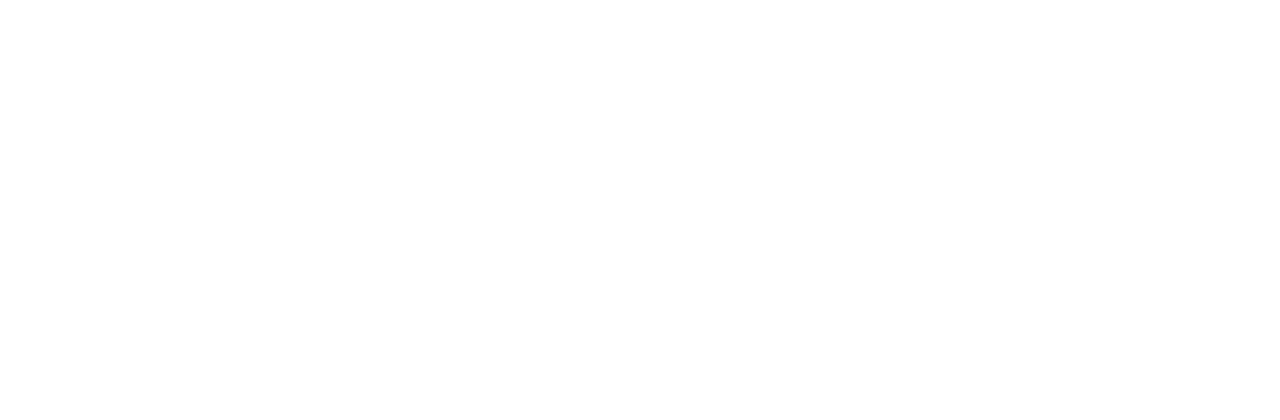
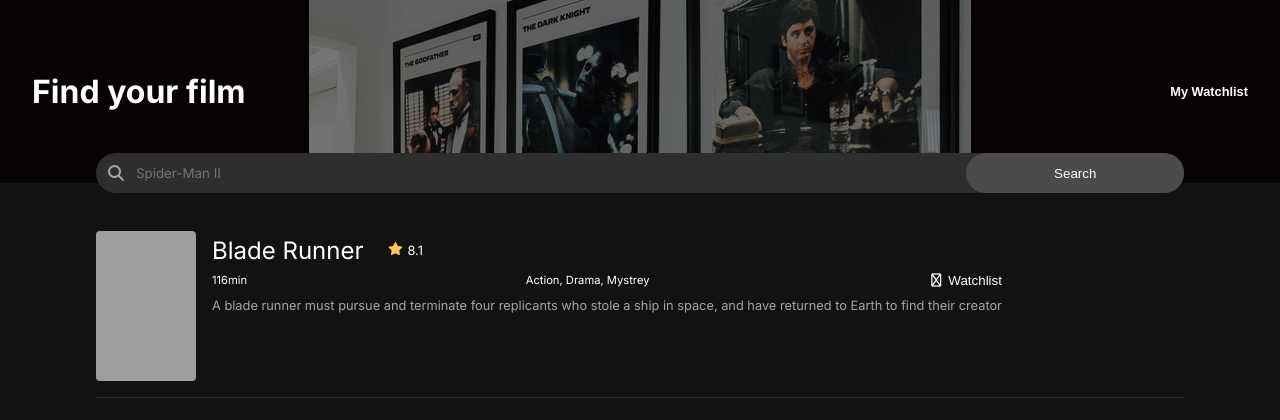
Before and after one commit to SunhakLov/Web-Practice, a plain HTML site: page Movie Searching App/index.html in a window 1280 px wide. Drawn offline with Linux system fonts and the light colour scheme; grey boxes are pictures that could not be loaded.

Commit message:
80% done with the UI for the app

```diff
--- a/Movie Searching App/index.html
+++ b/Movie Searching App/index.html
@@ -5,10 +5,61 @@
     <meta charset="UTF-8">
     <meta name="viewport" content="width=device-width, initial-scale=1.0">
     <title>Movie Searching App</title>
+    <link rel="stylesheet" href="style.css">
+    <link rel="stylesheet" href="https://cdnjs.cloudflare.com/ajax/libs/font-awesome/7.0.0/css/all.min.css"
+        integrity="sha512-DxV+EoADOkOygM4IR9yXP8Sb2qwgidEmeqAEmDKIOfPRQZOWbXCzLC6vjbZyy0vPisbH2SyW27+ddLVCN+OMzQ=="
+        crossorigin="anonymous" referrerpolicy="no-referrer" />
 </head>
 
 <body>
+    <div class="container">
+        <nav>
+            <div class="nav-top">
+                <h1>Find your film</h1>
+                <button>My Watchlist</button>
+            </div>
+            <div class="nav-search">
+                <div class="dark-filter"></div>
+                <form action="">
+                    <div class="search-bar">
+                        <i class="fa-solid fa-magnifying-glass"></i>
+                        <input type="search" name="" id="" placeholder="Spider-Man II">
+                    </div>
+                    <button>Search</button>
+                </form>
+            </div>
+        </nav>
+        <main class="movie-dashboard">
+            <div class="movie-card">
+                <img src="df0b6ef9ddbc674841896e9c23ceb7df02ff2d85.png" alt="">
+                <div class="movie-info">
+                    <div class="title-row flex">
+                        <p class="movie-title">Blade Runner</p>
+                        <div class="rating-row">
+                            <i class="fa-solid fa-star"></i>
+                            <p class="rating">8.1</p>
+                        </div>
+                    </div>
+                    <div class="meta-row flex">
+                        <p><span class="movie-lenght">116</span>min</p>
+                        <p class="movie-type">Action, Drama, Mystrey</p>
+                        <button class="watchlist">
+                            <i class="fa-regular fa-circle-plus"></i>
+                            <span>Watchlist</span>
+                        </button>
+                    </div>
+                    <div class="description-div">
+                        <p class="description">A blade runner must pursue and terminate four replicants who stole a ship
+                            in
+                            space, and have
+                            returned to Earth to find their creator</p>
+                    </div>
 
+                </div>
+            </div>
+
+        </main>
+    </div>
 </body>
 
 </html>
--- a/Movie Searching App/style.css
+++ b/Movie Searching App/style.css
@@ -0,0 +1,197 @@
+/* 440 956 */
+@import url(https://fonts.googleapis.com/css?family=Inter:100,200,300,regular,500,600,700,800,900,100italic,200italic,300italic,italic,500italic,600italic,700italic,800italic,900italic);
+
+*,
+*::after,
+*::before {
+    margin: 0;
+    padding: 0;
+    box-sizing: border-box;
+}
+
+body {
+    font-family: "Inter";
+    height: 100vh;
+    display: flex;
+    align-items: center;
+    justify-content: center;
+    color: white;
+    background-color: #121212;
+}
+
+.container {
+    width: 100%;
+    overflow: scroll;
+    height: 100%;
+    background-color: #121212;
+}
+
+
+nav {
+    background: url(dafefd9440637dd9b0240098474b6d8dd9487d8c\ \(1\).png);
+    background-repeat: no-repeat;
+    background-position: center;
+
+    background-color: rgba(16, 5, 5, 0.85);
+    background-blend-mode: lighten;
+
+    padding: 4.5em 2em;
+    position: relative;
+    z-index: 1;
+}
+
+nav::before {
+    position: absolute;
+    content: "";
+    width: 100%;
+    height: 100%;
+    background-color: black;
+    top: 0;
+    left: 0;
+    opacity: 0.5;
+    z-index: -1;
+}
+
+
+.nav-top {
+    display: flex;
+    justify-content: space-between;
+    align-items: center;
+}
+
+.nav-top h1 {
+    font-size: 2rem;
+    font-weight: 700;
+    text-shadow: 0.1px 0.1px 0.1px black;
+}
+
+.nav-top button {
+    border: none;
+    background-color: transparent;
+    color: #fff;
+    font-size: .8rem;
+    font-weight: 700;
+}
+
+.nav-search {
+    position: absolute;
+    display: flex;
+    bottom: -10px;
+    right: 0;
+    left: 0;
+    width: 85%;
+    margin: auto;
+}
+
+form {
+    width: 100%;
+    display: flex;
+    background-color: #2E2E2F;
+    color: #A5A5A5;
+    align-items: center;
+    border-radius: 2em;
+}
+
+.nav-search form input {
+    flex: 1;
+    border: none;
+    height: 40px;
+    background-color: transparent;
+    font-family: inherit;
+}
+
+.search-bar {
+    display: flex;
+    align-items: center;
+    flex: 1;
+}
+
+.search-bar i {
+    cursor: pointer;
+    width: 40px;
+}
+
+.nav-search form button {
+    width: 20%;
+    height: 40px;
+    border-radius: 2em;
+    border: none;
+    background-color: #4B4B4B;
+    color: #FFFFFF;
+}
+
+
+.movie-dashboard {
+    padding-top: 2em;
+    width: 85%;
+    margin: auto;
+}
+
+.movie-card {
+    display: flex;
+    align-items: center;
+    gap: 1em;
+    padding: 1em 0;
+    border-bottom: 1.5px solid #2C2C2C;
+}
+
+.movie-card img {
+    width: 100px;
+    height: 150px;
+    object-fit: cover;
+    border-radius: 4px;
+}
+
+.flex {
+    display: flex;
+}
+
+.movie-info {
+    display: flex;
+    flex-direction: column;
+    gap: .5em;
+}
+
+.meta-row {
+    justify-content: space-between;
+    font-size: 0.7rem;
+}
+
+.description {
+    font-size: 0.8rem;
+    color: #A5A5A5;
+    line-height: 1.5;
+    overflow: hidden;
+}
+
+.description-div {
+    height: 80px;
+    overflow: hidden;
+}
+
+.title-row {
+    display: flex;
+    align-items: center;
+}
+
+.title-row .movie-title {
+    margin-right: 1em;
+    font-size: 1.5rem;
+}
+
+.fa-star {
+    color: #FEC654;
+}
+
+.rating-row {
+    display: flex;
+    font-size: 0.8rem;
+    gap: 4px;
+    align-items: center;
+}
+
+.watchlist {
+    background-color: transparent;
+    color: white;
+    border: none;
+}
```
Also changed, not shown: Movie Searching App/dafefd9440637dd9b0240098474b6d8dd9487d8c (1).png (added), 1 other file.
